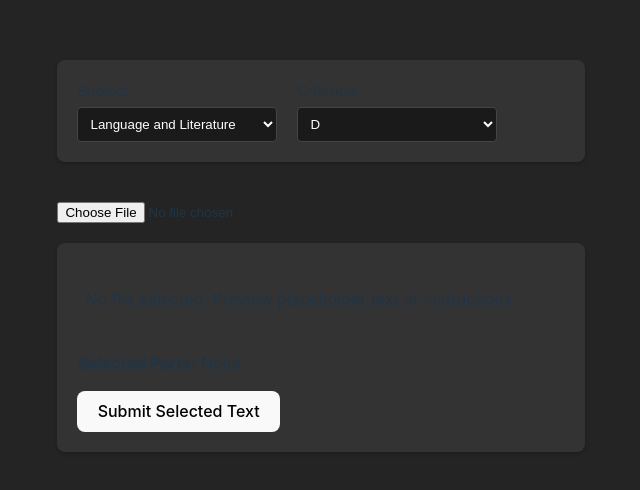
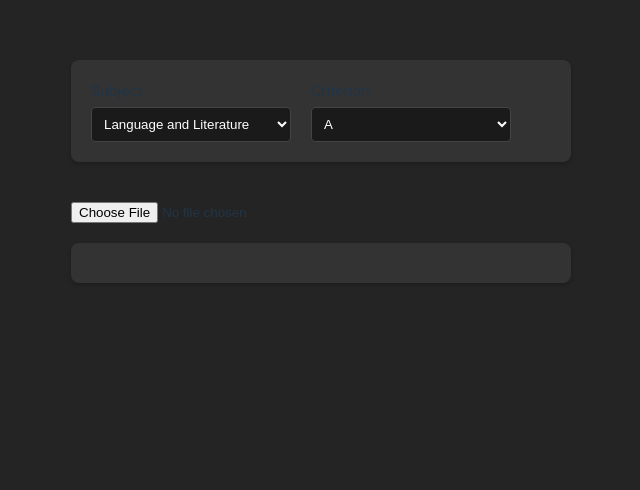
Before and after one commit to ihanjin08/pp-frontend, a React (Vite) app: page / in a window 1280 px wide. Shown: the top 490 px of the page, without its empty margins (339-979 px from the left). Built offline with nearby package versions, Linux system fonts and the light colour scheme.

Commit message:
fixed settings to reflect in grading

```diff
--- a/src/App.tsx
+++ b/src/App.tsx
@@ -8,7 +8,7 @@ const App: React.FC = () => {
   const [selectedFile, setSelectedFile] = useState<File | null>(null);
   const [settings, setSettings] = useState({
     subject: 'Language and Literature',
-    criterion: 'D',
+    criterion: 'A',
   });
 
   const handleFiles = (files: File[]) => {
@@ -33,7 +33,7 @@ const App: React.FC = () => {
           onSettingsChange={handleSettingsChange}
         />
         <FileInput multiple={false} onFilesSelected={handleFiles} />
-        <Grading file={selectedFile} />
+        <Grading file={selectedFile} settings={settings} />
       </div>
     </div>
   );
--- a/src/components/Grading.tsx
+++ b/src/components/Grading.tsx
@@ -5,6 +5,10 @@ import styles from './Grading.module.css';
 
 interface GradingProps {
   file: File | null;
+  settings: {
+    subject: string;
+    criterion: string;
+  };
 }
 
 interface GradingResponse {
@@ -12,14 +16,13 @@ interface GradingResponse {
   final: string;
 }
 
-const Grading: React.FC<GradingProps> = ({ file }) => {
+const Grading: React.FC<GradingProps> = ({ file, settings }) => {
   const [content, setContent] = useState<string | null>(null);
   const [selectedParts, setSelectedParts] = useState<string[]>([]);
   const [response, setResponse] = useState<GradingResponse | null>(null);
   const [loading, setLoading] = useState(false);
   const [error, setError] = useState<string | null>(null);
 
-  // Load file content for preview
   useEffect(() => {
     if (file) {
       const reader = new FileReader();
@@ -30,14 +33,11 @@ const Grading: React.FC<GradingProps> = ({ file }) => {
     }
   }, [file]);
 
-  // Handle selecting/deselecting parts of the text
   const handleToggleSelect = (text: string) => {
     setSelectedParts((prev) => {
       if (prev.includes(text)) {
-        // Deselect the text
         return prev.filter((part) => part !== text);
       } else {
-        // Select the text
         return [...prev, text];
       }
     });
@@ -46,8 +46,8 @@ const Grading: React.FC<GradingProps> = ({ file }) => {
   const handleSubmit = async () => {
     if (selectedParts.length > 0) {
       const requestData = {
-        subject: 'Language and Literature',
-        criterion: 'D',
+        subject: settings.subject,
+        criterion: settings.criterion,
         content: selectedParts.join('\n\n'),
         chunk_size: 250,
         chunk_overlap: 50,
@@ -72,19 +72,6 @@ const Grading: React.FC<GradingProps> = ({ file }) => {
       setError('Please select at least one part of the content to submit.');
     }
   };
-
-  useEffect(() => {
-    if (file) {
-      const reader = new FileReader();
-      reader.onload = (event) => {
-        setContent(event.target?.result as string);
-      };
-      reader.readAsText(file);
-    } else {
-      // Display placeholder or initial content
-      setContent('No file selected. Preview placeholder text or instructions.');
-    }
-  }, [file]);
 
   return (
     <div className={styles.container}>
```
